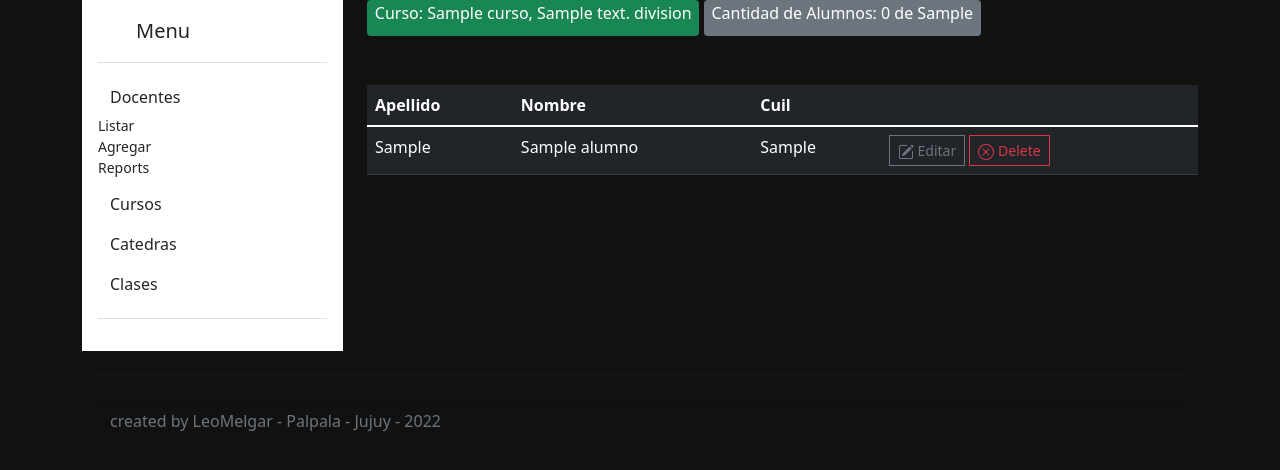
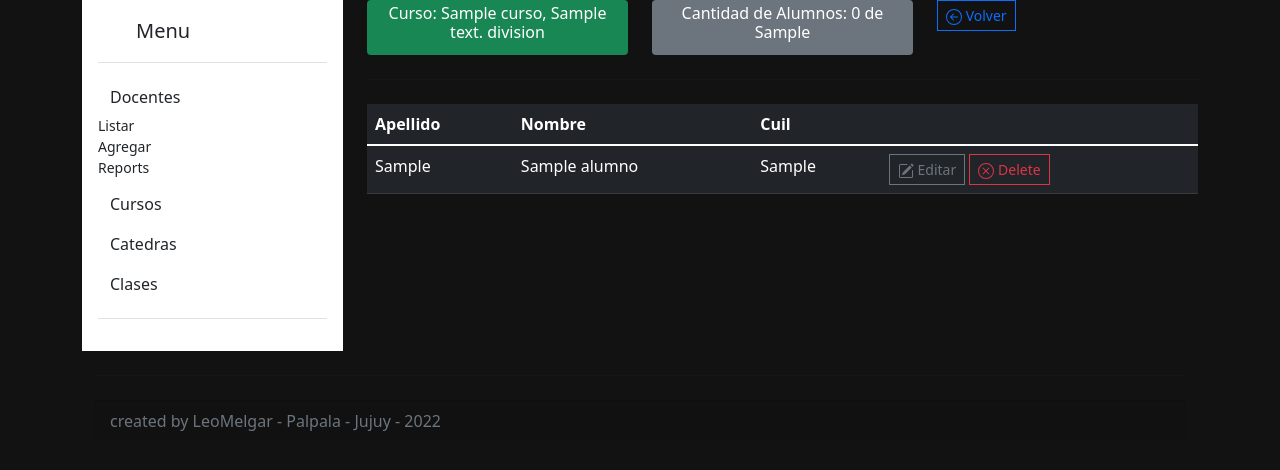
Before and after one commit to leomelgar/siac, a Flask app: page /cursos/listadoAlumnos/1 in a window 1280 px wide. Shown: the part 96-566 px from the top of the page. Run offline with Flask 2, Linux system fonts and the light colour scheme; tables that the repository leaves empty hold one stand-in row (values such as "Sample post").

Commit message:
cambios en la presentacion del curso, cantidad de alumnos, se agreso el boton volver atras

```diff
--- a/templates/cursos/listAlumnos.html
+++ b/templates/cursos/listAlumnos.html
@@ -12,9 +12,22 @@
    </div>
     <div class="col-md-9">
       {% include 'partials/_message.html' %}
-      <span class="badge bg-success text-wrap"><h6>Curso: {{curso.nombre_curso}}, {{curso.division}} division</h6></span>
-      <!-- <h4 class="text-white">Cantidad de Alumnos: {{cantidad}} de {{capacidad}}</h4> -->
-      <span class="badge bg-secondary text-wrap"><h6>Cantidad de Alumnos: {{cantidad}} de {{capacidad}}</h6></span>
+      <div>
+        <div class="row">
+          <div class="col">
+            <span class="badge bg-success text-wrap"><h6>Curso: {{curso.nombre_curso}}, {{curso.division}} division</h6></span>
+          </div>
+          <div class="col">
+            <span class="badge bg-secondary text-wrap"><h6>Cantidad de Alumnos: {{cantidad}} de {{capacidad}}</h6></span>
+          </div>
+          <div class="col">
+            <a href="{{url_for('cursos.home')}}" class="btn btn-outline-primary btn-sm rounded-0">
+              <svg xmlns="http://www.w3.org/2000/svg" width="16" height="16" fill="currentColor" class="bi bi-arrow-left-circle" viewBox="0 0 16 16">
+                <path fill-rule="evenodd" d="M1 8a7 7 0 1 0 14 0A7 7 0 0 0 1 8zm15 0A8 8 0 1 1 0 8a8 8 0 0 1 16 0zm-4.5-.5a.5.5 0 0 1 0 1H5.707l2.147 2.146a.5.5 0 0 1-.708.708l-3-3a.5.5 0 0 1 0-.708l3-3a.5.5 0 1 1 .708.708L5.707 7.5H11.5z"/>
+              </svg> Volver</a>
+          </div>
+        </div>
+      </div>
       <hr class="my-4">
     <table class="table table-dark table-hover">
       <thead>
```
